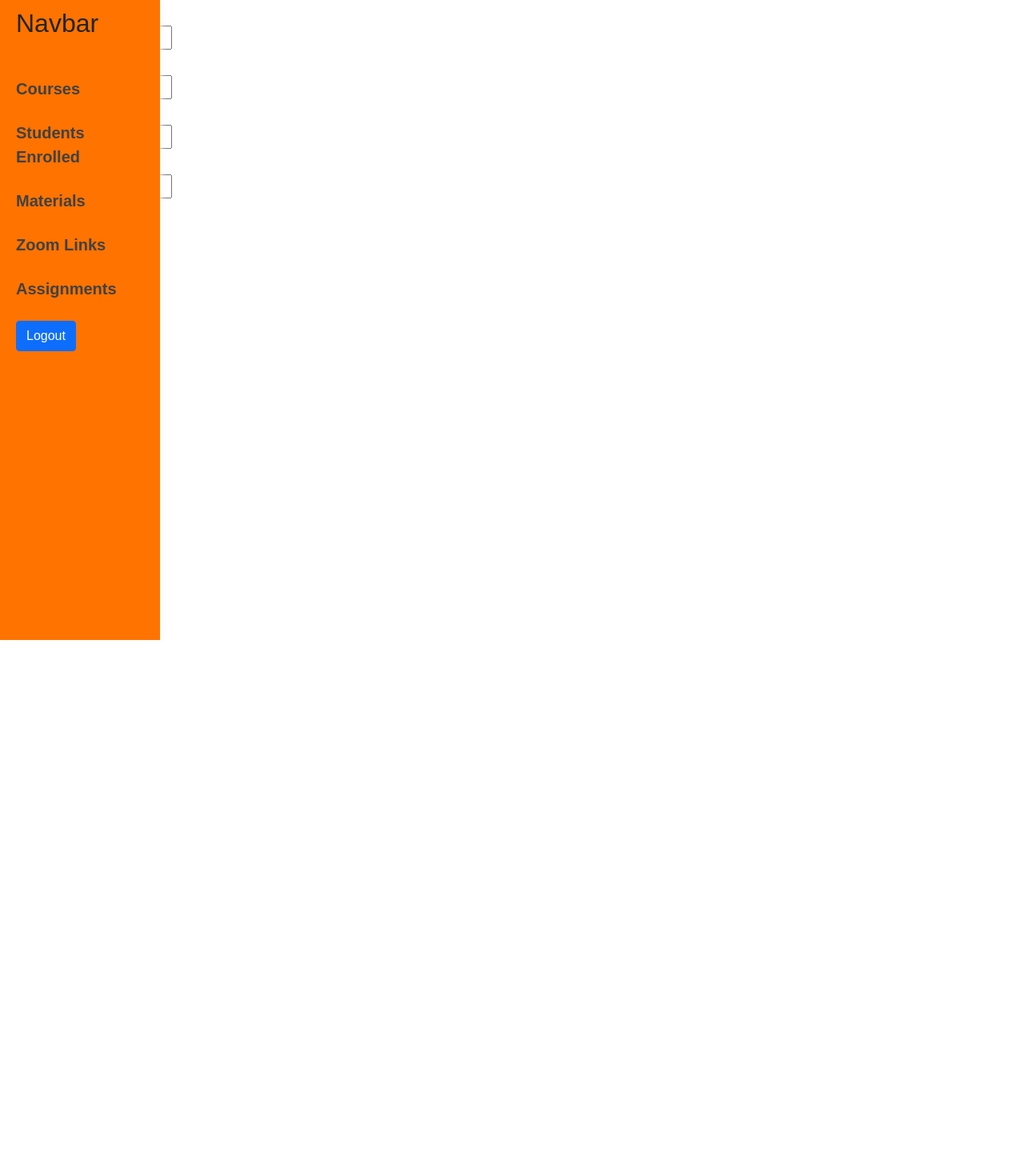
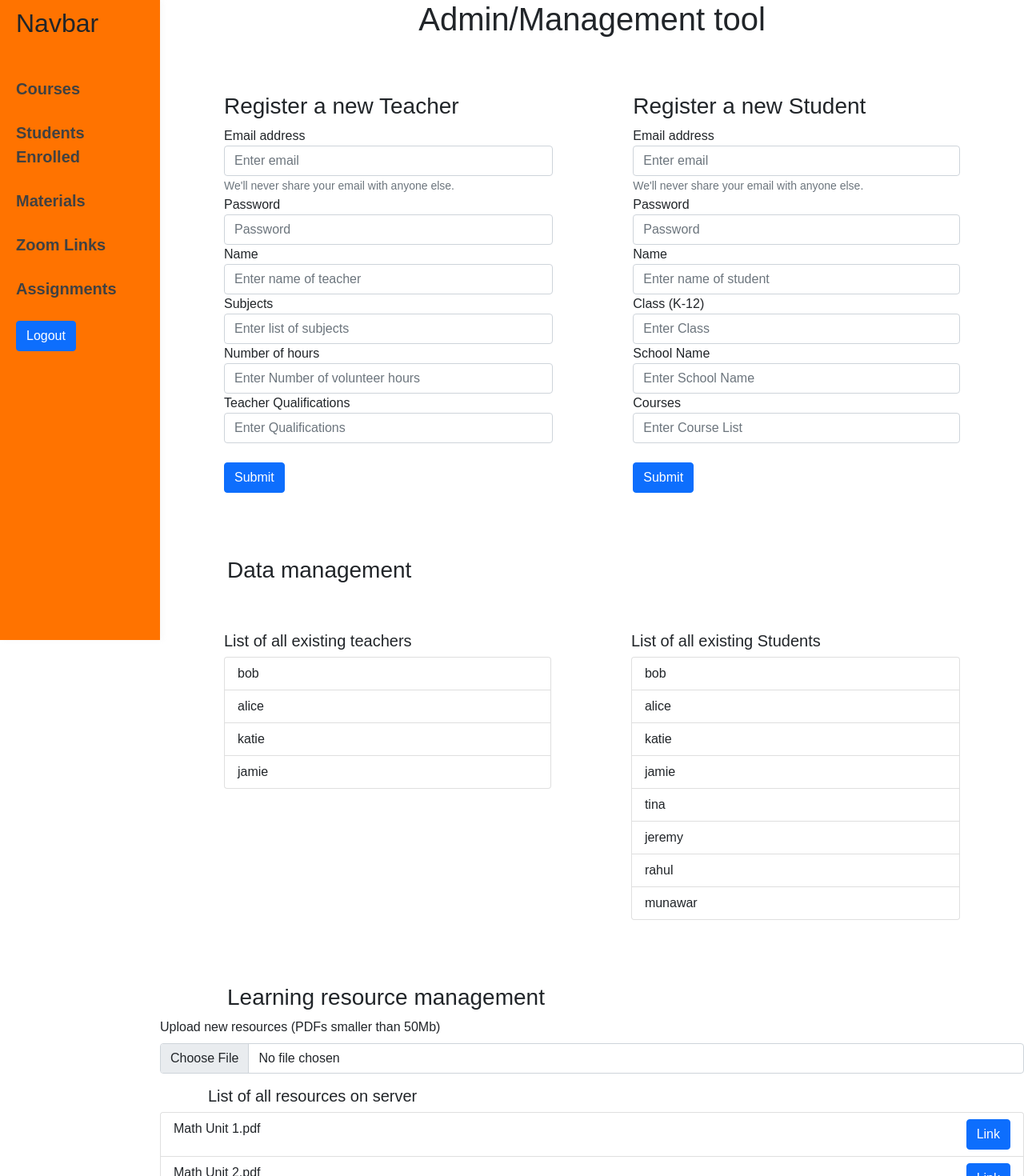
Before and after one commit to Jaydeep-P/E-Learning-Platform, a Next.js app in the folder frontend/: page /admin in a window 1280 px wide. Shown: the top 1470 px of the page at 80% size. Before the commit the page ends 800 px from the top, so only its background shows below. Built offline with nearby package versions, Linux system fonts and the light colour scheme.

Commit message:
Admin page styling and content

```diff
--- a/frontend/components/teachercomponents/TContent.js
+++ b/frontend/components/teachercomponents/TContent.js
@@ -109,9 +109,9 @@ function TContent() {
                                 <th scope="row">{i+1}</th>
                                 <td>{  details.name.charAt(0).toUpperCase() + details.name.slice(1)}</td>
                                 <td><a href={details.link} className={styles.links}>Link</a></td>
-                                <td><div class="form-group">
+                                <td><div className="form-group">
                                     <label for="exampleInputEmail1">Score</label>
-                                    <input type="Score" class="form-control" id="exampleInputScore1" aria-describedby="ScoreHelp" placeholder="Enter Score Out of 10" />
+                                    <input type="Score" className="form-control" id="exampleInputScore1" aria-describedby="ScoreHelp" placeholder="Enter Score Out of 10" />
 
                                 </div>
                                 </td>
--- a/frontend/pages/admin.js
+++ b/frontend/pages/admin.js
@@ -1,6 +1,65 @@
 import Head from 'next/head'
 import styles from '../styles/Admin.module.css'
 import TLeftNavbar from '../components/teachercomponents/TLeftNavbar'
+
+
+//All this data is to be brought in via API calls
+//this is dummy data for demonstration purposes
+const studentList = [
+  {
+    name:"bob"
+  },
+  {
+    name:"alice"
+  },
+  {
+    name:"katie"
+  },
+  {
+    name:"jamie"
+  },
+  {
+    name:"tina"
+  },
+  {
+    name:"jeremy"
+  },
+  {
+    name:"rahul"
+  },
+  {
+    name:"munawar"
+  }
+]
+
+const teacherList = [
+  {
+    name:"bob"
+  },
+  {
+    name:"alice"
+  },
+  {
+    name:"katie"
+  },
+  {
+    name:"jamie"
+  }
+]
+
+const resourceList = [
+  'Math Unit 1.pdf',
+  'Math Unit 2.pdf',
+  'Math Unit 3.pdf',
+  'Math Unit 4.pdf',
+  'Math Unit 5.pdf',
+  'Math Unit 6.pdf',
+
+  'Science Unit 1.pdf',
+  'Science Unit 2.pdf',
+  'Science Unit 3.pdf',
+  'Science Unit 4.pdf',
+]
 
 export default function Admin() {
   return (
@@ -12,50 +71,135 @@ export default function Admin() {
       </Head>
 
       <main className={styles.main}>
-        <div>
-          <div>
-            <TLeftNavbar/>
+
+        <div><TLeftNavbar /></div>
+        <div className={styles.content}>
+          <h1>Admin/Management tool</h1>
+
+          <div className={styles.form}>
+          <div className={styles.section}>
+            <h3>Register a new Teacher</h3>
+            <form>
+              <div class="form-group">
+                <label for="exampleInputEmail1">Email address</label>
+                <input type="email" class="form-control" id="exampleInputEmail1" aria-describedby="emailHelp" placeholder="Enter email" />
+                <small id="emailHelp" class="form-text text-muted">We'll never share your email with anyone else.</small>
               </div>
-          <div className={styles.form}>
-          <div>
-          <form className={styles.form1}>
-            <div>
-              <label className="form-label">TeacherName</label>
-              <div>
-                <input type="text" className="form-input" placeholder="enter the teacher name"  autofocus required></input>
+              <div class="form-group">
+                <label for="exampleInputPassword1">Password</label>
+                <input type="password" class="form-control" id="exampleInputPassword1" placeholder="Password" />
+              </div>
+              <div class="form-group">
+                <label for="exampleInputEmail1">Name</label>
+                <input type="email" class="form-control" id="exampleInputEmail1" aria-describedby="emailHelp" placeholder="Enter name of teacher" />
+              </div>
+              <div class="form-group">
+                <label for="exampleInputEmail1">Subjects</label>
+                <input type="email" class="form-control" id="exampleInputEmail1" aria-describedby="emailHelp" placeholder="Enter list of subjects" />
+              </div>
+              <div class="form-group">
+                <label for="exampleInputEmail1">Number of hours</label>
+                <input type="email" class="form-control" id="exampleInputEmail1" aria-describedby="emailHelp" placeholder="Enter Number of volunteer hours" />
+              </div>
+              <div class="form-group">
+                <label for="exampleInputEmail1">Teacher Qualifications</label>
+                <input type="email" class="form-control" id="exampleInputEmail1" aria-describedby="emailHelp" placeholder="Enter Qualifications" />
+              </div>
+              <br/>
+              <button type="submit" class="btn btn-primary">Submit</button>
+            </form>
+          </div>
+
+          <div className={styles.section}>
+            <h3>Register a new Student</h3>
+            <form>
+              <div class="form-group">
+                <label for="exampleInputEmail1">Email address</label>
+                <input type="email" class="form-control" id="exampleInputEmail1" aria-describedby="emailHelp" placeholder="Enter email" />
+                <small id="emailHelp" class="form-text text-muted">We'll never share your email with anyone else.</small>
+              </div>
+              <div class="form-group">
+                <label for="exampleInputPassword1">Password</label>
+                <input type="password" class="form-control" id="exampleInputPassword1" placeholder="Password" />
+              </div>
+              <div class="form-group">
+                <label for="exampleInputEmail1">Name</label>
+                <input type="email" class="form-control" id="exampleInputEmail1" aria-describedby="emailHelp" placeholder="Enter name of student" />
+              </div>
+              <div class="form-group">
+                <label for="exampleInputEmail1">Class (K-12)</label>
+                <input type="email" class="form-control" id="exampleInputEmail1" aria-describedby="emailHelp" placeholder="Enter Class" />
+              </div>
+              <div class="form-group">
+                <label for="exampleInputEmail1">School Name</label>
+                <input type="email" class="form-control" id="exampleInputEmail1" aria-describedby="emailHelp" placeholder="Enter School Name" />
+              </div>
+              <div class="form-group">
+                <label for="exampleInputEmail1">Courses</label>
+                <input type="email" class="form-control" id="exampleInputEmail1" aria-describedby="emailHelp" placeholder="Enter Course List" />
+              </div>
+              <br/>
+
+              <button type="submit" class="btn btn-primary">Submit</button>
+            </form>
           </div>
         </div>
 
-            <div>
-              <label className="form-label">SubjectName</label>
-              <div>
-                <input type="text" className="form-input" placeholder="enter the subject name" autofocus required></input>
-              </div>
-            </div>
-          </form>
+        <div className={styles.data}>
+          <h3 className={styles.heading}>Data management</h3>
+
+        <div className={styles.form}>
+          <div className={styles.section}>
+            <h5>List of all existing teachers</h5>
+            <ul className="list-group">
+            {
+              teacherList.map((el,i)=>{
+                return <li className="list-group-item" key={i}>{el.name}</li>
+              })
+            }
+          </ul>
           </div>
 
+          <div className={styles.section}>
+          <h5>List of all existing Students</h5>
+          <ul className="list-group">
+            {
+              studentList.map((el,i)=>{
+                return <li className="list-group-item" key={i}>{el.name}</li>
+              })
+            }
+          </ul>
 
-          <div className={styles.form2}>
-          <form >
+
+          </div>
+
+        </div>
+
+        </div>
+
+        <div className={styles.filemgmt}>
+            <h3 className={styles.heading}>Learning resource management</h3>
+
+            <div className="mb-3">
+              <label htmlFor="formFile" className="form-label">Upload new resources (PDFs smaller than 50Mb)</label>
+              <input className="form-control" type="file" id="formFile" />
+            </div>
+
             <div>
-              <label className="form-label">StudentName</label>
+              <h5 className={styles.heading} >List of all resources on server</h5>
               <div>
-                <input type="text" className="form-input" placeholder="enter the student name"  autofocus required></input>
+              <ul className="list-group">
+                {
+                  resourceList.map((el,i)=>{
+                    return <li style={{display:'flex',justifyContent:"space-between",padding:"auto 3%"}} className="list-group-item" key={i}><span>{el}</span> <button type="button" className="btn btn-primary">Link</button></li>
+                  })
+                }
+              </ul>
               </div>
             </div>
 
-            <div>
-              <label className="form-label">Grade</label>
-              <div>
-                <input type="text" className="form-input" placeholder="grade" autofocus required></input>
-              </div>
-            </div>
-          </form>
         </div>
 
-
-        </div>
         </div>
       </main>
     </div>
--- a/frontend/styles/Admin.module.css
+++ b/frontend/styles/Admin.module.css
@@ -1,6 +1,16 @@
-.mennu{
-    display:grid;
-    grid-template-columns:4fr 4fr 4fr;
+.container{
+    width: 100vw;
+    min-height: 100vh;
+    display: flex;
+    flex-direction: column;
+    /* justify-content: center;
+    align-items: center; */
+}
+
+.main{
+    display: flex;
+    flex-direction: column;
+    margin-bottom: 100px;
 }
 .navcontainer{
     position: fixed;
@@ -8,15 +18,51 @@
     height:100%;
     background-color: rgb(255, 115, 0);
     box-shadow: 3px 0px 6px 0px rgba(246, 246, 246, 0.75);
-    width:70px;
  }
- .navcontainer{
+ /* .navcontainer{
     position: fixed;
     width:200px;
     height:100%;
     background-color: rgb(255, 115, 0);
     box-shadow: 3px 0px 6px 0px rgba(246, 246, 246, 0.75);
+ } */
 
+ .form{
+    display: flex;
+    flex-direction: row;
+    justify-content: space-evenly;
+    /* align-items: center; */
+    width: 100%;
+    padding: 30px;
+    margin-top: 30px;
+    margin-bottom: 50px;
+ }
+
+ .filemgmt{
+    width: 100%;
+ }
+
+ .heading{
+    margin-left: 3em;
+ }
+
+ .section{
+    padding: 0 50px;
+    flex-grow: 1;
+ }
+
+ .data{
+    width: 100%;
+ }
+
+ .content{
+    display: flex;
+    margin-left: 200px;
+    height: 100%;
+    display: flex;
+    flex-direction: column;
+    justify-content: center;
+    align-items: center;
  }
 
  .wrapper{
```
Also changed, not shown: frontend/pages/teacher/assignment.jsx (added, +7 -0 lines). Lines whose indentation alone changed are shown as unchanged.
